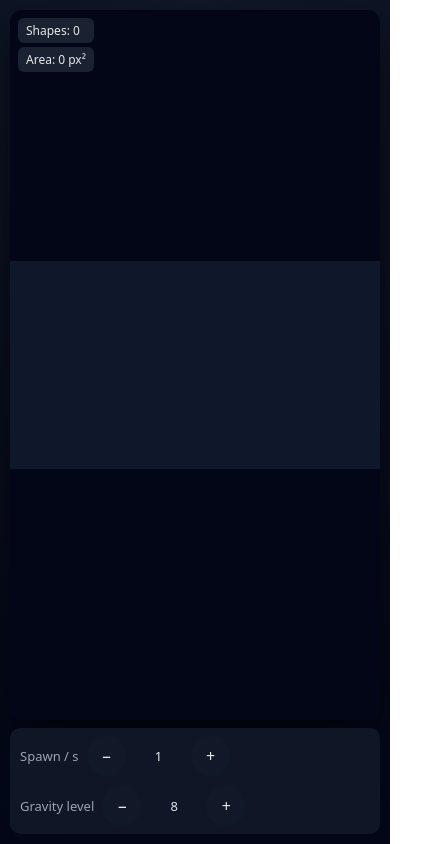
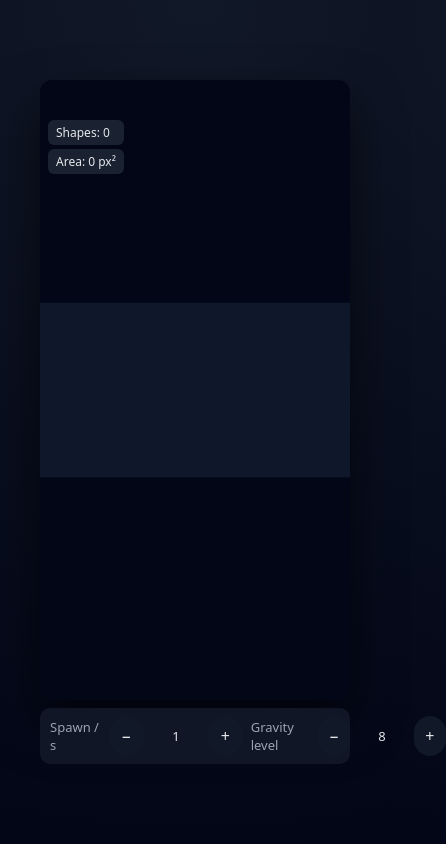
Before and after one commit to KlemenKetiss/ShapeSpawner, a website built with Vite: page index.html in a window 390 px wide. Shown: the whole page, 446 px wide, since content can reach past the window. Built offline with nearby package versions, Linux system fonts and the light colour scheme; animation ran at ten frames a second.

Commit message:
Fixed mobile resizing to fit different devices better

```diff
--- a/index.html
+++ b/index.html
@@ -2,7 +2,7 @@
 <html lang="en">
   <head>
     <meta charset="UTF-8" />
-    <meta name="viewport" content="width=device-width, initial-scale=1.0" />
+    <meta name="viewport" content="width=device-width, initial-scale=1.0, viewport-fit=cover" />
     <title>Shape Spawner</title>
     <link rel="stylesheet" href="./src/styles.css" />
   </head>
--- a/src/styles.css
+++ b/src/styles.css
@@ -111,12 +111,18 @@ body {
     width: 100vw;
     height: 100vh;
     padding: 10px;
+    padding-top: max(80px, env(safe-area-inset-top, 0px));
+    padding-bottom: max(80px, env(safe-area-inset-bottom, 0px));
+    padding-left: max(40px, env(safe-area-inset-left, 0px));
+    padding-right: max(40px, env(safe-area-inset-right, 0px));
+  }
+
+  #hud-overlay {
+    top: max(40px, env(safe-area-inset-top, 0px));
   }
 
   #controls {
-    flex-direction: column;
-    align-items: flex-start;
-    gap: 10px;
+    padding-top: max(8px, env(safe-area-inset-top, 0px));
   }
 
   .control-group {
```
